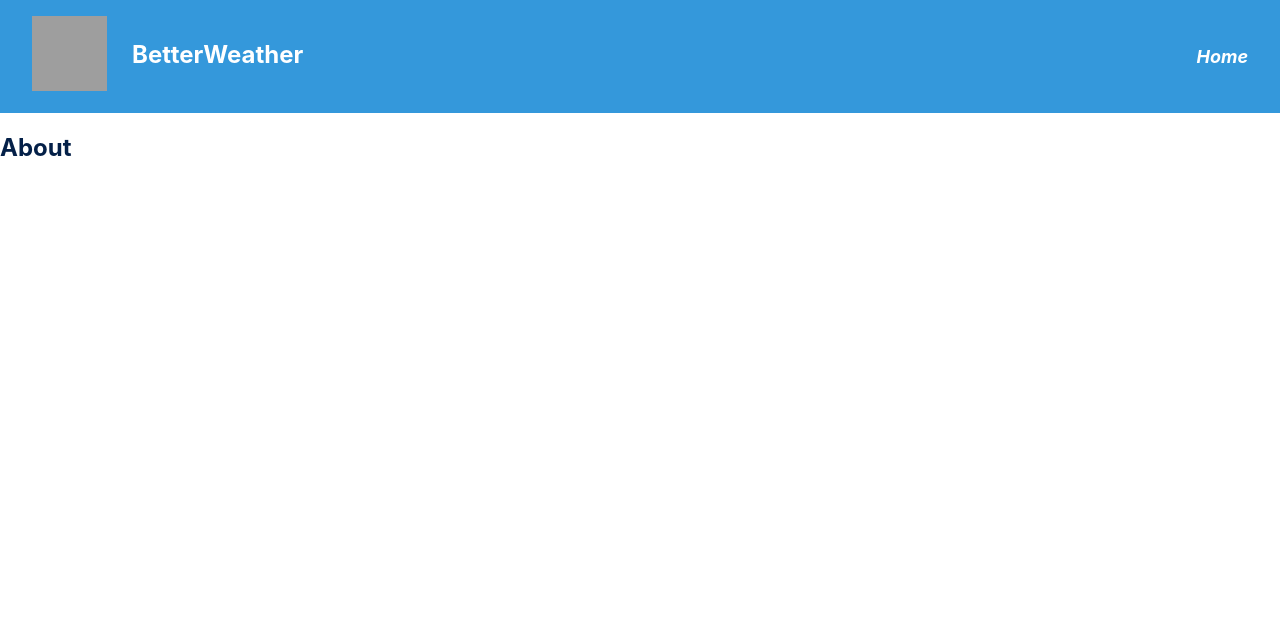
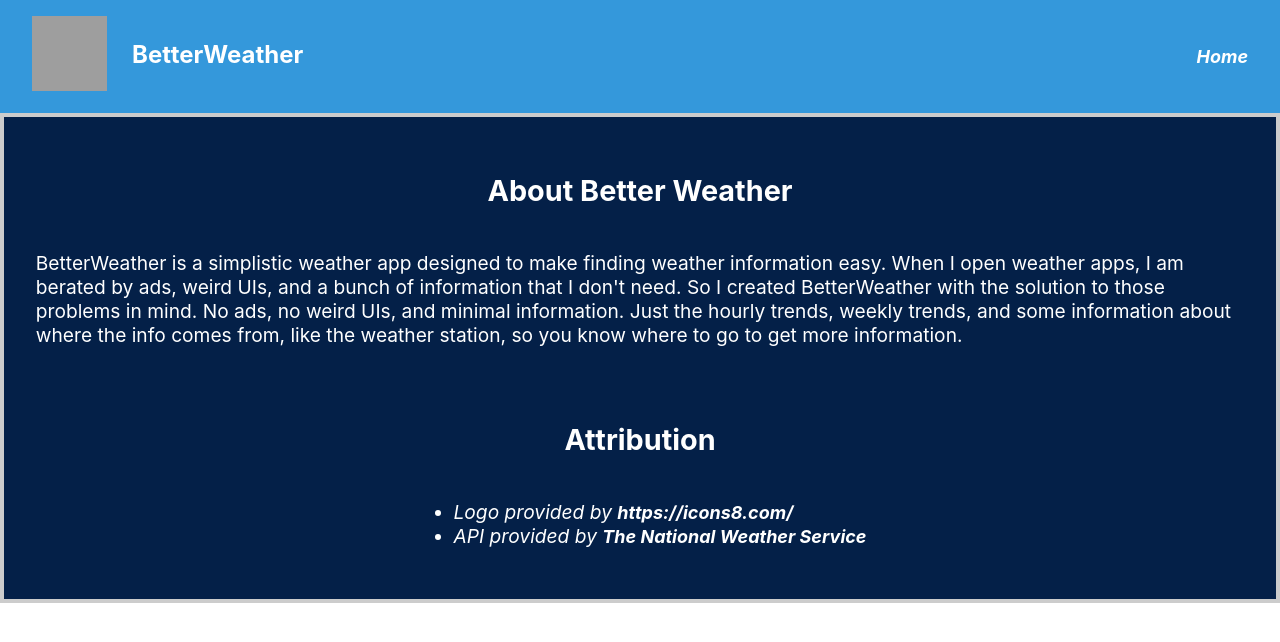
Before and after one commit to noahcs2002/BetterWeather, a React (Create React App) app in the folder app/: page /about in a window 1280 px wide. Shown: the top 642 px of the page. Built offline with nearby package versions, Linux system fonts and the light colour scheme; grey boxes are pictures that could not be loaded.

Commit message:
Add documentation to about page

```diff
--- a/app/src/App/App.js
+++ b/app/src/App/App.js
@@ -105,8 +105,8 @@ function App() {
           <Route path="/about" element={<About/>} />
         </Routes> */}
 
+        <CurrentLocation searchText={searchText}/>
         <SearchBar onSearch={handleSearch}/>
-        <CurrentLocation searchText={searchText}/>
         <HourlyView data={selectedData.hourly}/>
         <DailyView data={selectedData.daily}/>
     </div>
--- a/app/src/App/App.scss
+++ b/app/src/App/App.scss
@@ -1,9 +1,6 @@
-@import '../_Other/standard.scss';
-
 .App {
   text-align: center;
-  background-color: var(--background-color);
-  font-family: var(--font-family);
+  background-color: #042048;
 }
 
 .App-logo {
--- a/app/src/CurrentLocation/CurrentLocation.js
+++ b/app/src/CurrentLocation/CurrentLocation.js
@@ -3,7 +3,7 @@ import './CurrentLocation.scss';
 
 export default function CurrentLocation({ searchText }) {
     return (
-        <div className="container">
+        <div>
             <h2> Currently displaying information for {searchText} </h2>
         </div>
     )
--- a/app/src/CurrentLocation/CurrentLocation.scss
+++ b/app/src/CurrentLocation/CurrentLocation.scss
@@ -1,10 +1 @@
 @import '../_Other/standard.scss';
-
-.container {
-    display: flex;
-    align-items: center;
-    background-color: var(--white);
-    padding: 0 10px;
-    border-radius: 5px;
-    margin: 1%;
-}
--- a/app/src/QuickLinks/About.js
+++ b/app/src/QuickLinks/About.js
@@ -1,11 +1,33 @@
 import React from "react";
 import Navbar from "../Navbar/Navbar";
+import './About.scss'
 
-export default function About() {
+const About = () => {
     return (
         <div>
             <Navbar/>
-            <h2> About </h2>
+            <div className="about-container">
+                <div className="about">
+                    <h2> About Better Weather </h2>
+                    <p>
+                        BetterWeather is a simplistic weather app designed to make finding weather information
+                        easy. When I open weather apps, I am berated by ads, weird UIs, and a bunch of information that
+                        I don't need. So I created BetterWeather with the solution to those problems in mind.
+                        No ads, no weird UIs, and minimal information. Just the hourly trends, weekly trends, and some
+                        information about where the info comes from, like the weather station, so you know where to go to get
+                        more information.
+                    </p>
+                </div>
+                <div className="attribution">
+                    <h2> Attribution </h2>
+                    <ul>
+                        <li> <em> Logo provided by <a target="_blank" className="link" href="https://icons8.com/"> https://icons8.com/ </a></em></li>
+                        <li> <em> API provided by <a target="_blank" className="link" href="https://www.weather.gov/documentation/services-web-api"> The National Weather Service </a></em></li>
+                    </ul>
+                </div>
+            </div>
         </div>
     )
 }
+
+export default About;
--- a/app/src/QuickLinks/About.scss
+++ b/app/src/QuickLinks/About.scss
@@ -0,0 +1,55 @@
+@import '../_Other/standard.scss';
+
+.about {
+    display: flex;
+    flex-direction: column;
+    align-items: center;
+    justify-content: center;
+    font-size: larger;
+    margin: 2.5%;
+}
+
+.attribution {
+    display: flex;
+    flex-direction: column;
+    align-items: center;
+    justify-content: center;
+    font-size: larger;
+    margin: 2.5%;
+}
+
+.about-container {
+    flex-direction: column;
+    align-items: center;
+    justify-content: center;
+    border: 4px solid var(--border);
+    background-color: var(--background-color);
+    color: var(--white);
+}
+
+h2 {
+    color: var(--white);
+}
+
+.link {
+    color: var(--white);
+    font-style: oblique;
+    font-size: large;
+    font-weight: bold;
+  }
+
+.link:link {
+text-decoration: none;
+}
+
+.link:visited {
+text-decoration: none;
+}
+
+.link:hover {
+text-decoration: underline;
+}
+
+.link:active {
+    text-decoration: none;
+}
--- a/app/src/Search/SearchBar.scss
+++ b/app/src/Search/SearchBar.scss
@@ -6,7 +6,8 @@
     background-color: var(--white);
     padding: 0 10px;
     border-radius: 5px;
-    margin: 1%;
+    margin-left: 33%;
+    margin-right: 33%;
   }
 
   .search-input {
```
